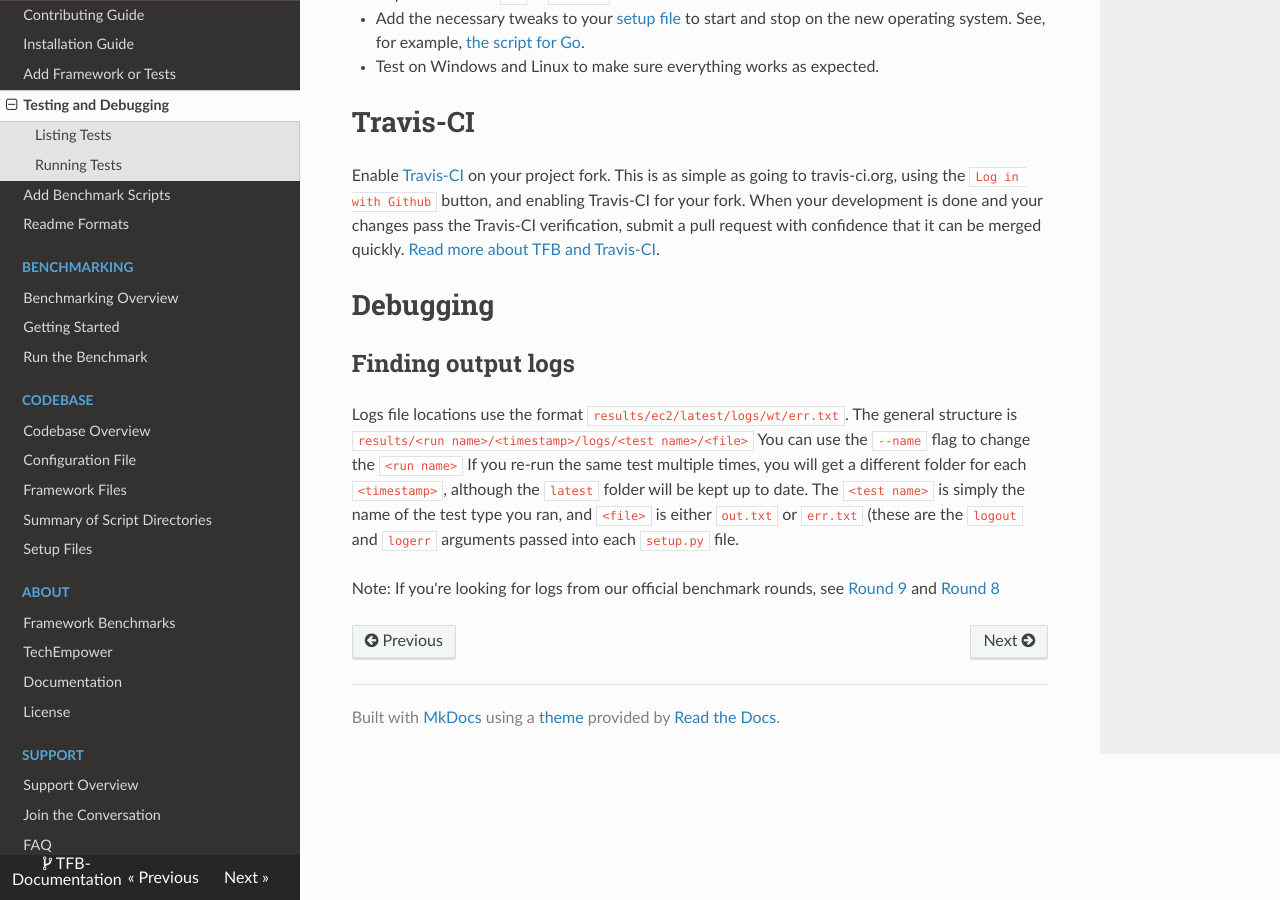
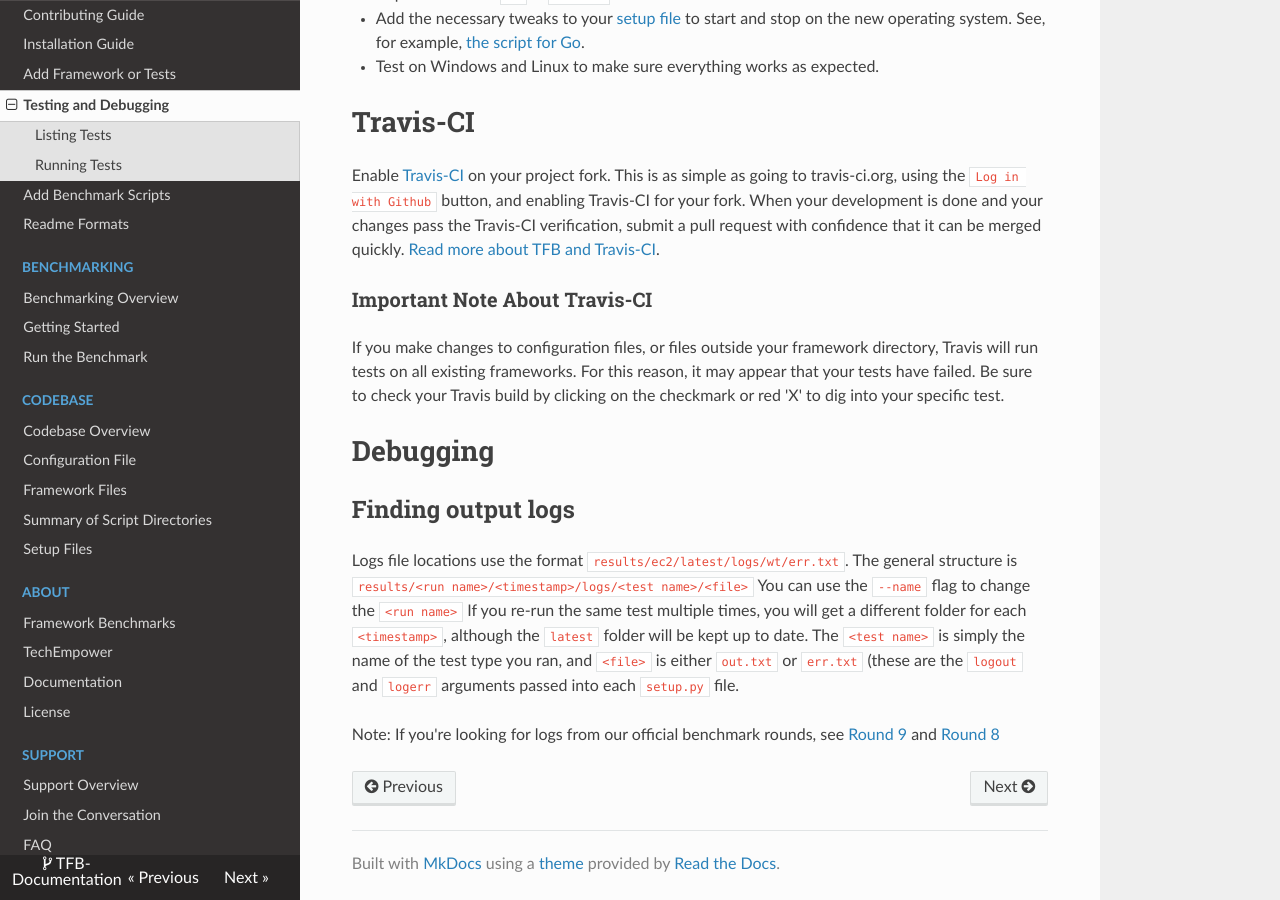
Before and after one commit to nbrady-techempower/TFB-Documentation, an MkDocs documentation site: the page built from docs/Development/Testing-and-Debugging.md, in a window 1280 px wide and 900 px high, scrolled down 1185 px. Built offline with MkDocs 1.6.1, drawn with Linux system fonts in a browser that asks for light colours; nearby versions of some CDN libraries; old or Windows-style settings are respelled for this version of MkDocs.

Commit message:
Another update

```diff
--- a/docs/Development/Testing-and-Debugging.md
+++ b/docs/Development/Testing-and-Debugging.md
@@ -69,7 +69,14 @@ as simple as going to travis-ci.org, using the `Log in with Github`
 button, and enabling Travis-CI for your fork. When your development is
 done and your changes pass the Travis-CI verification, submit a pull
 request with confidence that it can be merged quickly.
-[Read more about TFB and Travis-CI](../Project-Information/Travis-CI).
+[Read more about TFB and Travis-CI](../Project-Information/Travis-CI.md).
+
+### Important Note About Travis-CI
+
+If you make changes to configuration files, or files outside your framework
+directory, Travis will run tests on all existing frameworks. For this reason,
+it may appear that your tests have failed. Be sure to check your Travis build
+by clicking on the checkmark or red 'X' to dig into your specific test.
 
 # Debugging
 
```
